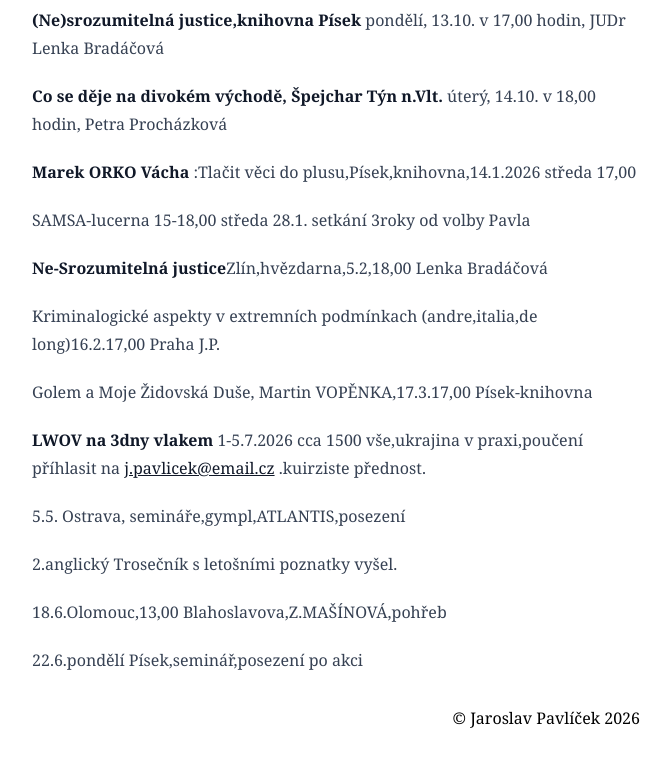
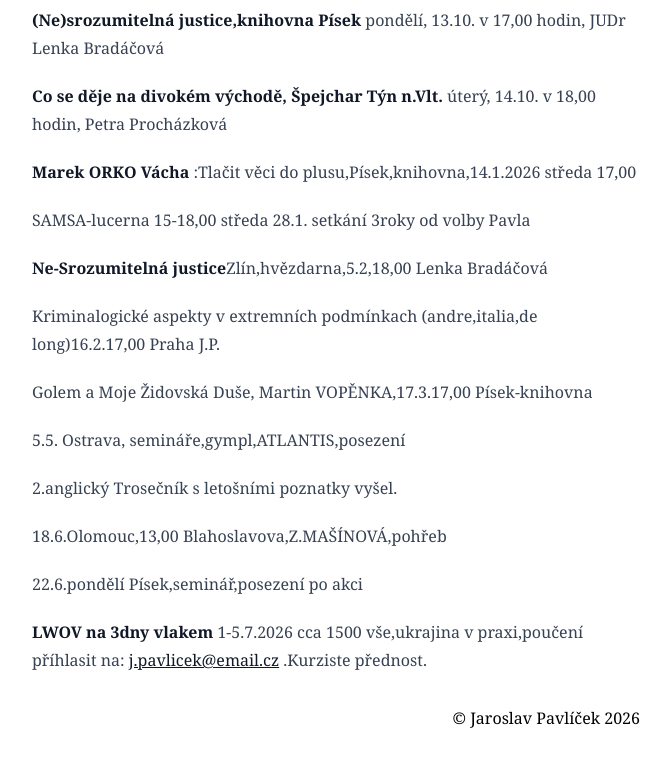
Before and after one commit to valekjo/jaroslav-pavlicek.cz, an Astro site: page /aktuality in a window 1280 px wide. Shown: the part 130-896 px from the top of the page, without its empty margins (304-974 px from the left). Built offline with nearby package versions, Linux system fonts and the light colour scheme; Astro itself is replaced by a stand-in of ours.

Commit message:
Update aktuality.md

```diff
--- a/src/pages/aktuality.md
+++ b/src/pages/aktuality.md
@@ -20,9 +20,6 @@ Kriminalogické aspekty v extremních podmínkach (andre,italia,de long)16.2.17,
 
 Golem a Moje Židovská Duše, Martin VOPĚNKA,17.3.17,00 Písek-knihovna
 
-**LWOV na 3dny vlakem** 1-5.7.2026 cca 1500 vše,ukrajina v praxi,poučení
-příhlasit na j.pavlicek@email.cz .kuirziste přednost.
-
 5.5. Ostrava, semináře,gympl,ATLANTIS,posezení
 
 2.anglický Trosečník s letošními poznatky vyšel.
@@ -30,3 +27,6 @@ příhlasit na j.pavlicek@email.cz .kuirziste přednost.
 18.6.Olomouc,13,00  Blahoslavova,Z.MAŠÍNOVÁ,pohřeb
 
 22.6.pondělí Písek,seminář,posezení po akci
+
+**LWOV na 3dny vlakem** 1-5.7.2026 cca 1500 vše,ukrajina v praxi,poučení
+příhlasit na: j.pavlicek@email.cz .Kurziste přednost.
```
